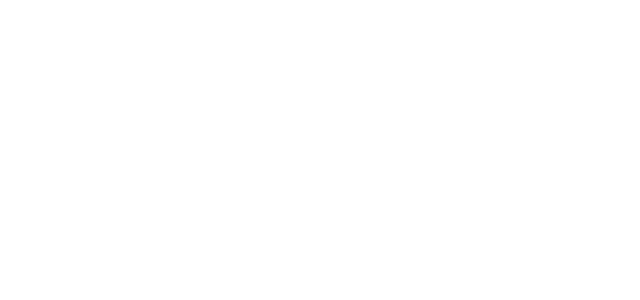
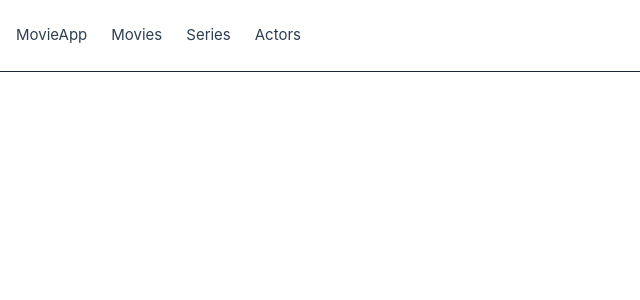
Before and after one commit to SubjectZeroo/vue-movies-app, a Vue app: page /movie/1 in a window 1280 px wide. Before the commit this address had no page. Shown: the top 300 px of the page, without its empty margins (0-640 px from the left). Built offline with nearby package versions, Linux system fonts and the light colour scheme.

Commit message:
agregando components navbar y series, actors solo los archivos

```diff
--- a/src/App.vue
+++ b/src/App.vue
@@ -1,85 +1,17 @@
 <template>
-  <header>
-    <!-- <img alt="Vue logo" class="logo" src="@/assets/logo.svg" width="125" height="125" />
-
-    <div class="wrapper">
-      <HelloWorld msg="You did it!" />
-
-      <nav>
-        <RouterLink to="/">Home</RouterLink>
-        <RouterLink to="/about">About</RouterLink>
-      </nav>
-    </div> -->
-    <!-- <router-link to="/">
-      <h1>Open movie api</h1>
-    </router-link> -->
-  </header>
   <main>
+     <NavBar />
      <router-view />
   </main>
 
 </template>
 
-<!-- <style scoped>
-header {
-  line-height: 1.5;
-  max-height: 100vh;
-}
+<script>
+import NavBar from "@/components/NavBar.vue";
 
-.logo {
-  display: block;
-  margin: 0 auto 2rem;
-}
-
-nav {
-  width: 100%;
-  font-size: 12px;
-  text-align: center;
-  margin-top: 2rem;
-}
-
-nav a.router-link-exact-active {
-  color: var(--color-text);
-}
-
-nav a.router-link-exact-active:hover {
-  background-color: transparent;
-}
-
-nav a {
-  display: inline-block;
-  padding: 0 1rem;
-  border-left: 1px solid var(--color-border);
-}
-
-nav a:first-of-type {
-  border: 0;
-}
-
-@media (min-width: 1024px) {
-  header {
-    display: flex;
-    place-items: center;
-    padding-right: calc(var(--section-gap) / 2);
-  }
-
-  .logo {
-    margin: 0 2rem 0 0;
-  }
-
-  header .wrapper {
-    display: flex;
-    place-items: flex-start;
-    flex-wrap: wrap;
-  }
-
-  nav {
-    text-align: left;
-    margin-left: -1rem;
-    font-size: 1rem;
-
-    padding: 1rem 0;
-    margin-top: 1rem;
+export default{
+  components: {
+    NavBar
   }
 }
-</style> -->
+</script>
--- /dev/null
+++ b/src/components/ActorList.vue
@@ -0,0 +1,13 @@
+<template>
+  <div></div>
+</template>
+
+<script>
+export default {
+
+}
+</script>
+
+<style>
+
+</style>
--- /dev/null
+++ b/src/components/MovieList.vue
@@ -0,0 +1,52 @@
+<template>
+  <div class="container mx-auto px-4 pt-16">
+    <div class="popular-movies">
+      <div class="uppercase tracking-wider text-orange-500 text-lg font-semibold">
+        Popular Movies
+       </div>
+      <div class="grid grid-cols-1 sm:grid-cols-2 md:grid-cols-3 lg:grid-cols-5 gap-8">
+          <div class="mt-8" v-for="movie in movies" :key="movie.id">
+            <a href="">
+                <img :src="'https://image.tmdb.org/t/p/w500'+movie.poster_path" :alt="movie.original_title">
+            </a>
+            <div class="mt-2">
+                <a href="" class="text-lg mt-2 hover:text-gray-300">
+                {{ movie.title }}
+                </a>
+                <div class="flex items-center text-gray-400 text-sm mt-1">
+                  <svg class="fill-current text-orange-500 w-4" viewBox="0 0 24 24"><g data-name="Layer 2"><path d="M17.56 21a1 1 0 01-.46-.11L12 18.22l-5.1 2.67a1 1 0 01-1.45-1.06l1-5.63-4.12-4a1 1 0 01-.25-1 1 1 0 01.81-.68l5.7-.83 2.51-5.13a1 1 0 011.8 0l2.54 5.12 5.7.83a1 1 0 01.81.68 1 1 0 01-.25 1l-4.12 4 1 5.63a1 1 0 01-.4 1 1 1 0 01-.62.18z" data-name="star"></path></g></svg>
+                  <span class="ml-1">{{ movie.vote_average * 10}}%</span>
+                  <span class="mx-2">|</span>
+                  <span>{{ movie.release_date }}</span>
+                </div>
+            </div>
+          </div>
+      </div>
+    </div>
+  </div>
+</template>
+
+<script>
+import { ref } from "vue";
+export default {
+ setup() {
+        const movies = ref([]);
+        fetch(
+          `http://api.themoviedb.org/3/movie/popular?api_key=aa5ed91c2023f45e0f1d530c535f41ec`
+        )
+          .then((response) => response.json())
+          .then((data) => {
+            movies.value = data.results;
+          });
+
+
+      return {
+          movies,
+      };
+    },
+}
+</script>
+
+<style>
+
+</style>
--- /dev/null
+++ b/src/components/MovieShow.vue
@@ -0,0 +1,13 @@
+<template>
+  <div></div>
+</template>
+
+<script>
+export default {
+
+}
+</script>
+
+<style>
+
+</style>
--- /dev/null
+++ b/src/components/NavBar.vue
@@ -0,0 +1,34 @@
+<template>
+    <nav class="border-b border-gray-800">
+      <div class="container mx-auto px-4 flex flex-col md:flex-row items-center justify-between py-6">
+        <ul class="flex flex-col md:flex-row items-center">
+          <router-link to="/">MovieApp</router-link>
+          <li class="md:ml-6 mt-3 md:mt-0">
+              <router-link to="/">Movies</router-link>
+          </li>
+         <li class="md:ml-6 mt-3 md:mt-0">
+           <router-link to="/serie-list">Series</router-link>
+         </li>
+          <li class="md:ml-6 mt-3 md:mt-0">
+             <router-link to="/actor-list">Actors</router-link>
+          </li>
+
+        </ul>
+      </div>
+
+      <!-- <router-link :to="{ name: 'user', params: { username: 'Jafeht' } }"
+        >Gregg</router-link
+      > -->
+    </nav>
+
+</template>
+
+<script>
+export default {
+
+}
+</script>
+
+<style>
+
+</style>
--- /dev/null
+++ b/src/components/SerieList.vue
@@ -0,0 +1,13 @@
+<template>
+  <div></div>
+</template>
+
+<script>
+export default {
+
+}
+</script>
+
+<style>
+
+</style>
--- a/src/router/index.js
+++ b/src/router/index.js
@@ -1,5 +1,8 @@
 import { createRouter, createWebHistory } from 'vue-router'
 import HomeView from '../views/HomeView.vue'
+import MovieShow from '../components/MovieShow.vue'
+import SeriesList from '../components/SerieList.vue'
+import ActorList from '../components/ActorList.vue'
 
 const router = createRouter({
   history: createWebHistory(import.meta.env.BASE_URL),
@@ -8,6 +11,21 @@
       path: '/',
       name: 'home',
       component: HomeView
+    },
+    {
+      path: '/serie-list',
+      name: 'serie-list',
+      component: SeriesList
+    },
+    {
+      path: '/actor-list',
+      name: 'actor-list',
+      component: ActorList
+    },
+    {
+      path: '/movie/:id',
+      name: 'movie-show',
+      component: MovieShow
     },
     {
       path: '/about',
```
